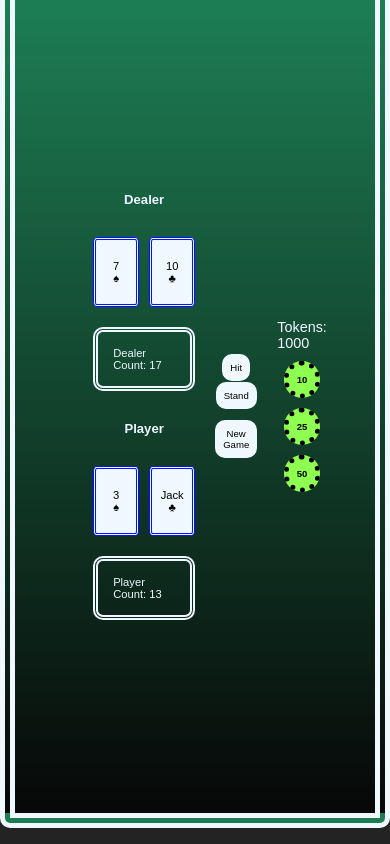
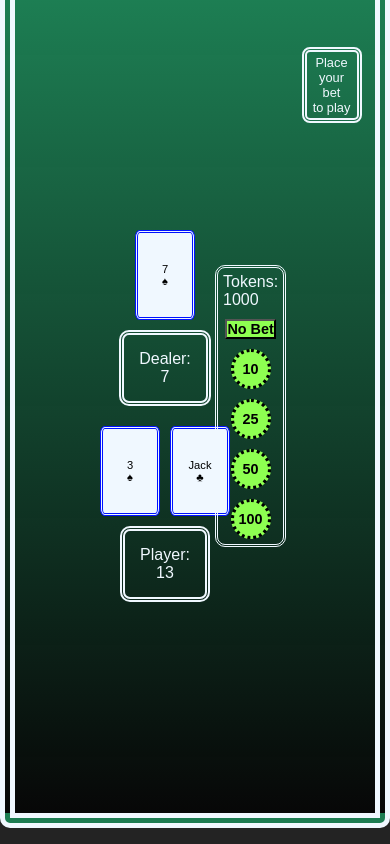
Before and after one commit to MattSafi/BlackJack, a Vue app: page /game in a window 390 px wide. Built offline with nearby package versions, Linux system fonts and the light colour scheme.

Commit message:
Upgrades

```diff
--- a/src/components/GameBoard.vue
+++ b/src/components/GameBoard.vue
@@ -3,40 +3,57 @@
   <div class="game-board">
     <div class="hands">
       <div class="hand">
-        <h3>Dealer</h3>
+        <!-- <h3>Dealer</h3> -->
         <div class="cards-container">
           <div v-for="(card, index) in dealerHand" :key="index" class="card">
             <span class="cards">{{ card.rank }} {{ card.suit }}</span>
           </div>
         </div>
-        <div class="hand-value">Dealer Count: {{ dealerHandValue }}</div>
+        <div class="hand-value">Dealer: {{ dealerHandValue }}</div>
       </div>
       <div class="hand">
-        <h3>Player</h3>
+        <!-- <h3>Player</h3> -->
         <div class="cards-container">
           <div v-for="(card, index) in playerHand" :key="index" class="card">
             <span class="cards">{{ card.rank }} {{ card.suit }}</span>
           </div>
         </div>
-        <div class="hand-value">Player Count: {{ playerHandValue }}</div>
+        <div class="hand-value">Player: {{ playerHandValue }}</div>
       </div>
     </div>
 
 
 
     <div class="actions-result">
-      <div class="actions">
-        <Button @click="handleHit" :disabled="gameOver || !betPlaced" class="hitStandBtn">Hit</Button>
-        <Button @click="handleStand" :disabled="gameOver || !betPlaced" class="hitStandBtn">Stand</Button>
-        <br><Button @click="startNewGame" class="newGameBtn">New Game</Button>
+      <div class="actions" v-if="betPlaced">
+        <Button
+          @click="handleHit"
+          :disabled="gameOver || !betPlaced"
+          :class="{ 'hitStandBtn': true, 'disabledBtn': !betPlaced }"
+          class="hitStandBtn" >
+          Hit</Button>
+          <Button
+          @click="handleStand"
+          :disabled="gameOver || !betPlaced"
+          :class="{ 'hitStandBtn': true, 'disabledBtn': !betPlaced }"
+          class="hitStandBtn" >
+          Stand</Button>
+      </div>
+      <div class="newGame" v-if="gameOver">
+        <Button @click="startNewGame" class="newGameBtn">New Game</Button>
       </div>
       <div v-if="gameOver" class="result">{{ resultMessage }}</div>
     </div>
+    <div class="instructions">
+      <p>Place your bet <br>to play</p>
+    </div>
     <div class="betting">
       <div>Tokens: {{ tokens }}</div>
+      <Button @click="placeBet(0)" :disabled="0 > tokens || betPlaced" class="tokenNoBet">No Bet</Button>
       <Button @click="placeBet(10)" :disabled="10 > tokens || betPlaced" class="token">10</Button>
       <Button @click="placeBet(25)" :disabled="25 > tokens || betPlaced" class="token">25</Button>
       <Button @click="placeBet(50)" :disabled="50 > tokens || betPlaced" class="token">50</Button>
+      <Button @click="placeBet(100)" :disabled="100 > tokens || betPlaced" class="token">100</Button>
 
     </div>
   </div>
@@ -80,6 +97,7 @@ export default {
       tokens: 1000,
       currentBet: 0,
       betPlaced: false,
+
     };
   },
   computed: {
@@ -129,7 +147,7 @@ export default {
       console.log('Dealing initial cards');
       this.dealCard(this.playerHand);
       this.dealCard(this.playerHand);
-      this.dealCard(this.dealerHand);
+      // this.dealCard(this.dealerHand);
       this.dealCard(this.dealerHand);
     },
     dealCard(hand) {
@@ -141,7 +159,6 @@ export default {
       if (!this.canHit || !this.betPlaced) return;
       this.canHit = false;
       setTimeout(() => this.canHit = true, 200);  // Cool-down period in milliseconds
-
       console.log('Hit button clicked');
       if (this.gameOver) {
         return;
--- a/src/style.css
+++ b/src/style.css
@@ -7,7 +7,7 @@
 body {
   display: flex;
   background-color: #232323;
-  height: 100vh;
+  height: 100%;
   width: 100vw;
   place-items: center;
 }
@@ -36,6 +36,7 @@ header {
   font-size: 1.5rem;
   gap: 20px;
   width: 100vw;
+  height: max-content;
 }
 
 h3 {
@@ -48,6 +49,7 @@ h3 {
   flex-direction: column;
   gap: 30px;
   margin-left: 150px;
+  z-index: 1;
 }
 
 .hand {
@@ -77,10 +79,10 @@ h3 {
   padding: 20px;
   margin: 0px;
   margin-top: 10px;
-  max-height: 140px;
-  height: 140px;
-  max-width: 90px;
-  width: 90px;
+  max-height: 160px;
+  height: 160px;
+  max-width: 110px;
+  width: 110px;
   background-color: aliceblue;
   color: black;
 }
@@ -91,23 +93,60 @@ h3 {
   align-items: center;
   justify-content: center;
   gap: 10px;
+  font-size: 2rem;
+  border: 8px double aliceblue;
+  border-radius: 10px;
+  padding: 15px;
 
 }
 
 .token {
   display: flex;
   font-weight: 600;
+  font-size: 1.6rem;
   background-color: #8eff51;
   border-radius: 50%;
   padding: 8px;
-  border: 5px dotted black;
+  height: 70px;
+  width: 70px;
+  text-align: center;
+  justify-content: center;
+  align-items: center;
+  border: 6px dotted black;
   transition: .1s ease;
 }
 
-.token:hover {
+.token:hover, .tokenNoBet:hover {
   background-color: #62c22f;
   cursor: pointer;
   transform: scale(1.05);
+}
+
+.tokenNoBet {
+  display: flex;
+  flex-direction: column;
+  font-weight: 600;
+  font-size: 1.4rem;
+  max-width: 70px;
+  background-color: #8eff51;
+  transition: .1s ease;
+}
+
+.instructions {
+  display: inline-block;
+  position: relative;
+  bottom: 265px;
+  left: 16vw;
+  align-items: center;
+  justify-content: center;
+  text-align: center;
+  gap: 10px;
+  font-size: 1.5rem;
+  padding: 2px;
+  border: 5px double aliceblue;
+  border-radius: 8px;
+  width: 220px;
+  max-height: 100px;
 }
 
 .actions-result {
@@ -130,18 +169,23 @@ h3 {
 
 .result {
   display: flex;
+  position: fixed;
+  max-width: 250px;
+  left: 70px;
+  top: 240px;
   justify-content: center;
   align-items: center;
   text-align: center;
-  background-image: radial-gradient(
-    #8eff51, #1d7e53);
-  color: #232323;
+  background-image: radial-gradient(#2baa145d,
+    #0000004e);
+  color: aliceblue;
   font-size: 2rem;
   font-weight: 600;
   text-decoration: underline;
   border: 5px double aliceblue;
   padding: 20px;
   border-radius: 10px;
+  z-index: 1;
 }
 
 .hand-value {
@@ -160,7 +204,8 @@ h3 {
   align-items: center;
   justify-content: center;
   margin: 5px;
-  font-size: 16px;
+  font-size: 1.5rem;
+  width: 100px;
   border: 5px double aliceblue;
   border-radius: 10px;
   background-color: aliceblue;
@@ -170,8 +215,8 @@ h3 {
   cursor: pointer;
 }
 
-.hitStandBtn:hover {
-  background-color: rgb(181, 188, 195);
+.disabledBtn {
+  background-color: rgb(84, 80, 80); /* Color when bet is not placed */
 }
 
 .newGameBtn {
@@ -179,7 +224,8 @@ h3 {
   align-items: center;
   justify-content: center;
   margin: 5px;
-  font-size: 16px;
+  margin-top: 15px;
+  font-size: 1.4rem;
   border: 5px double aliceblue;
   border-radius: 10px;
   background-color: aliceblue;
@@ -205,62 +251,133 @@ h3 {
   }
   .hands {
     display: flex;
+    position: fixed;
+    left: 0;
+    right: 210px;
+    gap: 0;
   }
   .hand {
     display: flex;
     font-size: 0.7rem;
     margin-left: 0px;
+    margin-top: 10px;
+    gap: 0;
   }
   .hand-value {
     display: flex;
-    font-size: 0.7rem;
+    font-size: 1rem;
+    text-align: center;
+    justify-content: center;
+    align-items: center;
   }
   .cards-container {
     display: flex;
   }
   .cards {
     display: flex;
-    width: 45px;
-    height: 70px;
+    width: 60px;
+    height: 90px;
     justify-content: center;
     align-items: center;
     text-align: center;
   }
   .actions-result {
     display: flex;
+    position: fixed;
+    right: 30px;
     flex-direction: column;
     font-size: 0.8rem;
+
   }
   .actions {
     display: flex;
+    position: fixed;
+    flex-direction: column;
     font-size: 0.5rem;
-    gap: 1px;
-
+    gap: 10px;
+    left: 8vw;
   }
   .hitStandBtn, .newGameBtn {
-    font-size: 0.6rem;
+    display: flex;
+    font-size: 0.8rem;
     padding: 3px;
     margin: 0px;
     gap: 10px;
+    width: 50px;
+    height: 50px;
+    font-weight: 600;
   }
   .result {
-    font-size: 0.9rem;
-    justify-content: center;
-    align-items: center;
-    text-align: center;
+    display: flex;
+    position: fixed;
+    left: 10vw;
+    top: 33vh;
+    flex-direction: column;
+    font-size: 0.7rem;
+    gap: 10px;
+    max-width: 50px;
+    padding: 5px;
+    margin: 0;
+  }
+  .newGame {
+    display: flex;
+    position: fixed;
+    left: 10vw;
+    flex-direction: column;
+    font-size: 0.5rem;
+    gap: 10px;
+    max-width: 50px;
     padding: 5px;
     margin: 0;
   }
   .betting {
     display: flex;
+    position: fixed;
+    left: 215px;
     flex-direction: column;
-    position: relative;
-    font-size: 0.9rem;
+    font-size: 1rem;
+    padding: 5px;
     margin-right: 120px;
+    max-height: 300px;
+    max-width: 80px;
+    border: 3px double aliceblue;
+    z-index: 1;
   }
   .token {
-    display: flex;
+    display: grid;
+    position: static;
+    justify-content: center;
+    align-items: center;
+    text-align: center;
+    font-size: 0.9rem;
+    max-height: 40px;
+    max-width: 40px;
+    border: 3px dotted black;
+  }
+  .tokenNoBet {
+    display: grid;
+    position: static;
+    justify-content: center;
+    align-items: center;
+    text-align: center;
+    font-size: 0.9rem;
+    max-height: 50px;
+    max-width: 80px;
+  }
+  .instructions {
+    display: inline-block;
     position: relative;
-    font-size: 0.6rem;
+    bottom: 38vh;
+    left: 35vw;
+    align-items: center;
+    justify-content: center;
+    text-align: center;
+    gap: 10px;
+    font-size: 0.8rem;
+    padding: 3px;
+    max-width: 60px;
+    border: 5px double aliceblue;
+    border-radius: 8px;
+    color: aliceblue;
   }
 }
```
